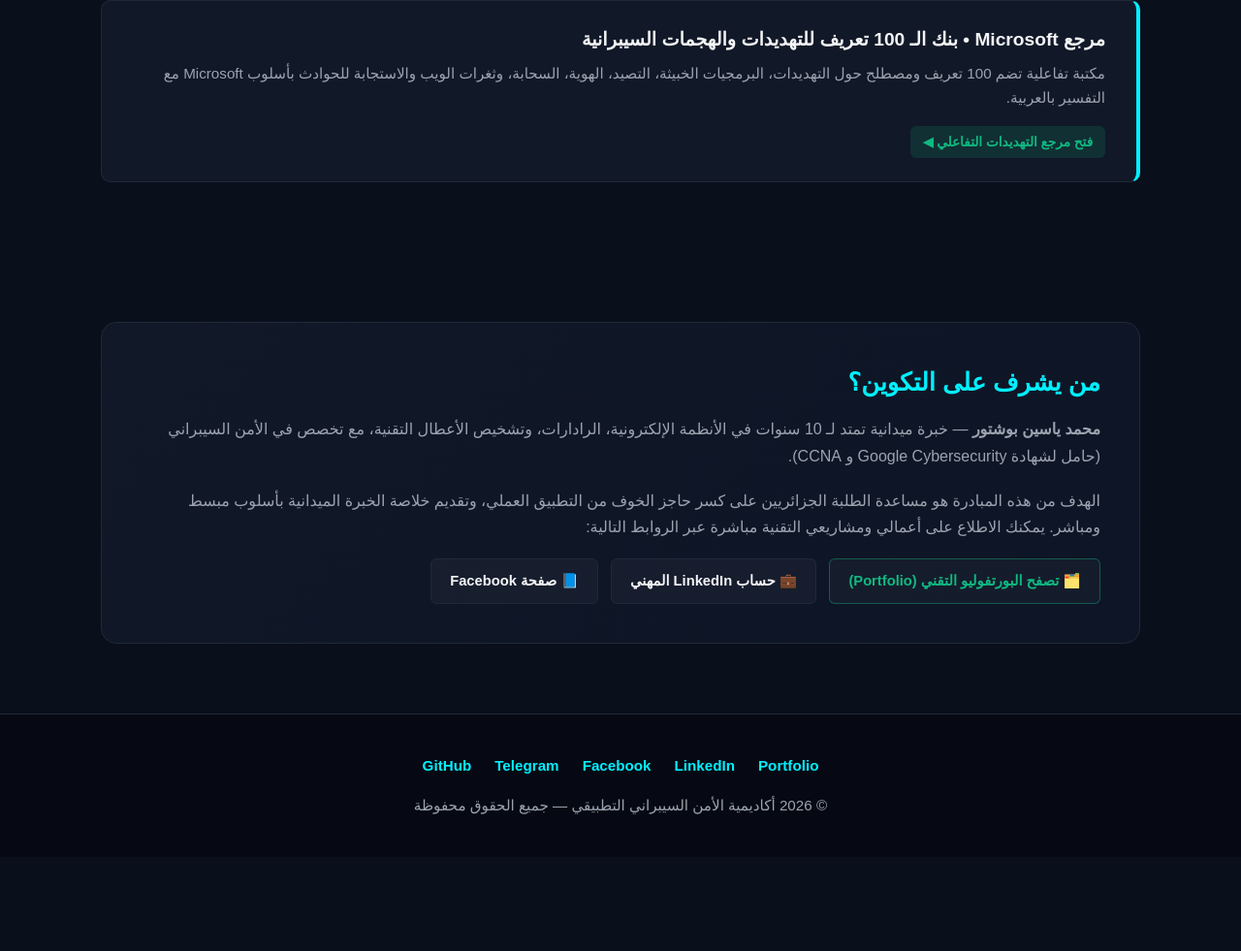
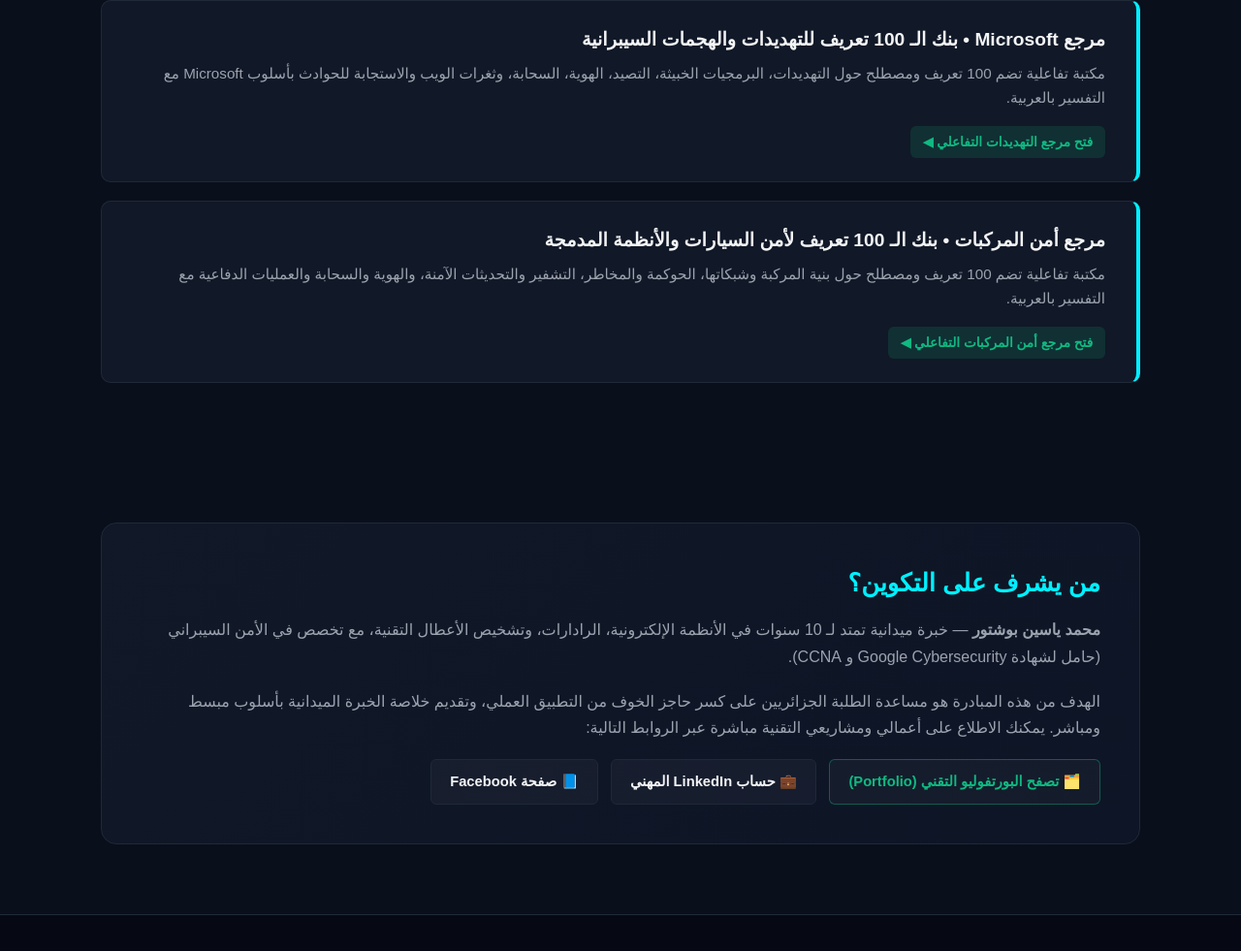
Before and after one commit to mohamedyacineboucheteur-ui/cyber-academy, a plain HTML site: page index.html in a window 1280 px wide. Shown: the part 2465-3446 px from the top of the page at 97% size. Before the commit the page ends 3349 px from the top, so only its background shows below. Drawn offline with Linux system fonts and the light colour scheme.

Commit message:
Update index.html

```diff
--- a/index.html
+++ b/index.html
@@ -499,6 +499,13 @@
                 </div>
                 <span class="module-tag">فتح مرجع التهديدات التفاعلي ◀</span>
             </a>
+            <a href="automotive-sec-100.html" class="module-item module-link-card">
+                <div class="module-info">
+                    <h3>مرجع أمن المركبات • بنك الـ 100 تعريف لأمن السيارات والأنظمة المدمجة</h3>
+                    <p>مكتبة تفاعلية تضم 100 تعريف ومصطلح حول بنية المركبة وشبكاتها، الحوكمة والمخاطر، التشفير والتحديثات الآمنة، والهوية والسحابة والعمليات الدفاعية مع التفسير بالعربية.</p>
+                </div>
+                <span class="module-tag">فتح مرجع أمن المركبات التفاعلي ◀</span>
+            </a>
         </div>
     </section>
 
```
